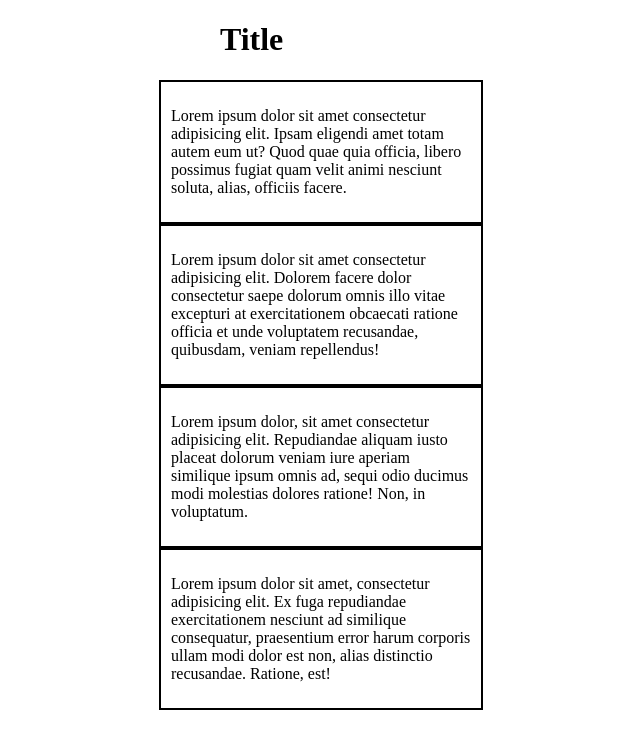
After one commit to dury234/dury234.github.io, a PHP site: page /selectors/pseudo-selectors/pseudo-selectors.html in a window 1280 px wide. The commit adds this page. Shown: the top 749 px of the page, without its empty margins (319-959 px from the left). Run offline with PHP 8.4, Linux system fonts and the light colour scheme.

Commit message:
pseudo selectors

```diff
--- /dev/null
+++ b/selectors/pseudo-selectors/pseudo-selectors.html
@@ -0,0 +1,16 @@
+<!DOCTYPE html>
+<html lang="en">
+<head>
+    <meta charset="UTF-8">
+    <meta name="viewport" content="width=device-width, initial-scale=1.0">
+    <title>Document</title>
+    <link rel="stylesheet" href="style.css">
+</head>
+<body>
+    <h1>Title</h1>
+    <div>Lorem ipsum dolor sit amet consectetur adipisicing elit. Ipsam eligendi amet totam autem eum ut? Quod quae quia officia, libero possimus fugiat quam velit animi nesciunt soluta, alias, officiis facere.</div>
+    <div>Lorem ipsum dolor sit amet consectetur adipisicing elit. Dolorem facere dolor consectetur saepe dolorum omnis illo vitae excepturi at exercitationem obcaecati ratione officia et unde voluptatem recusandae, quibusdam, veniam repellendus!</div>
+    <div>Lorem ipsum dolor, sit amet consectetur adipisicing elit. Repudiandae aliquam iusto placeat dolorum veniam iure aperiam similique ipsum omnis ad, sequi odio ducimus modi molestias dolores ratione! Non, in voluptatum.</div>
+    <div>Lorem ipsum dolor sit amet, consectetur adipisicing elit. Ex fuga repudiandae exercitationem nesciunt ad similique consequatur, praesentium error harum corporis ullam modi dolor est non, alias distinctio recusandae. Ratione, est!</div>
+</body>
+</html>
--- /dev/null
+++ b/selectors/pseudo-selectors/style.css
@@ -0,0 +1,14 @@
+div:hover {
+    background: orange;
+}
+
+div {
+    width: 300px;
+    padding: 25px 10px;
+    margin: 0px auto;
+    border: solid 2px black;
+}
+
+h1 {
+    margin-left: 42%;
+}
--- a/selectors/style.css
+++ b/selectors/style.css
@@ -1,6 +1,5 @@
 .asteroid.big, .asteroid.b329.big {
     color:blue;
-
 }
 
 #b325, .asteroid.b326 {
```
